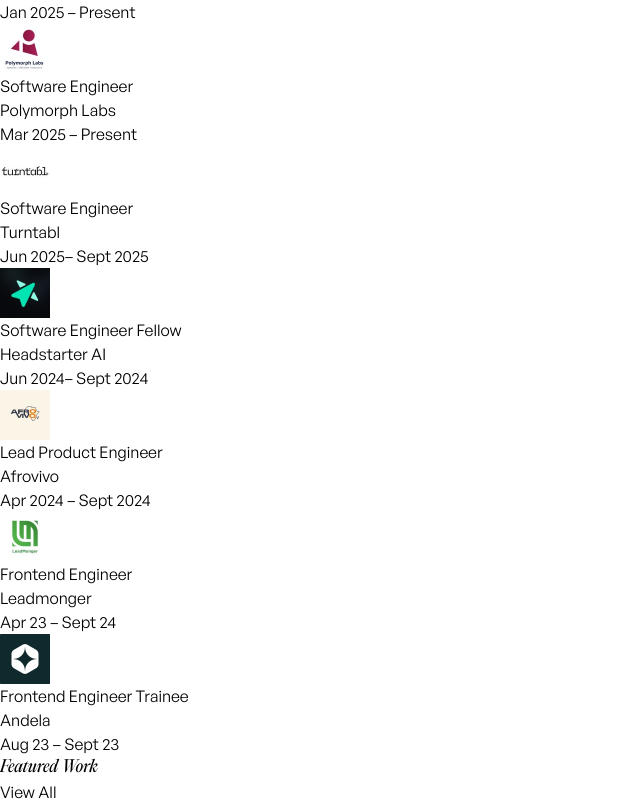
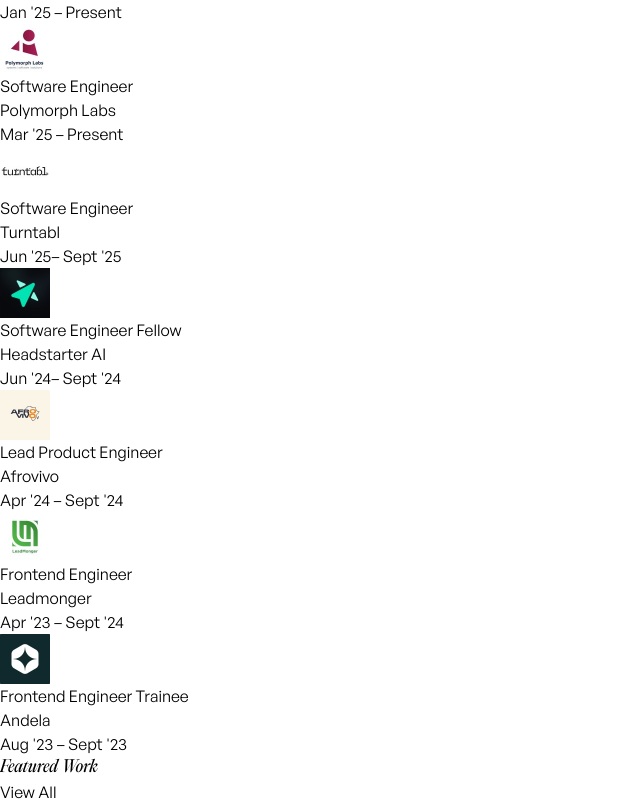
Before and after one commit to Selasie5/folio-v4, a Next.js app: page / in a window 1280 px wide. Shown: the part 1786-2587 px from the top of the page, without its empty margins (0-640 px from the left). Built offline with nearby package versions, Linux system fonts and the light colour scheme.

Commit message:
Fix styling issues in CertificationBadge component and update experience periods for consistency

```diff
--- a/src/components/core/CertificationBadge.tsx
+++ b/src/components/core/CertificationBadge.tsx
@@ -31,7 +31,7 @@
 
       {/* Logo */}
       <div className="relative flex-shrink-0">
-        <div className="h-12 w-12 bg-gray-100 rowunded-full overflow-hidden flex justify-center items-center border border-gray-200">
+        <div className="h-12 w-12 bg-gray-100 rounded-full overflow-hidden flex justify-center items-center border border-gray-200">
           <Image
             src={logo}
             alt={`${issuer} logo`}
@@ -43,7 +43,7 @@
       </div>
 
       {/* Text Info */}
-      <div className="flex flex-col justify-center items-center gap-0.5">
+      <div className="flex flex-col justify-center items-center text-center gap-0.5">
         <div className="flex items-center gap-1">
           <h4 className="text-gray-900 text-sm font-semibold">{title}</h4>
           <CheckBadgeIcon className="h-4 w-4 text-yellow-500" />
--- a/src/components/core/Experience.tsx
+++ b/src/components/core/Experience.tsx
@@ -19,7 +19,7 @@
     role: "Software Engineer",
     company: "Dimax Digital",
     logo: "/assets/dimax_digital_logo.jpeg",
-    period: "Jan 2025 – Present",
+    period: "Jan '25 – Present",
     achievements: [
       "Developed the landing page for the product",
       "Currently leading on the frontend with React but writing Laravel on the backend for a flagship product"
@@ -39,7 +39,7 @@
     role: "Software Engineer",
     company: "Polymorph Labs",
     logo: "/assets/polymorph_labs_logo.jpeg",
-    period: "Mar 2025 – Present",
+    period: "Mar '25 – Present",
     achievements: [
       "Implemented UI and logic fixes for the University of Ghana’s Department of Computer Science website, integrating Strapi CMS at some sections for dynamic content management and improved site maintainability",
       "Resolved critical bug fixes across the university admission management console, improving functionality and user experience while maintaining system stability.",
@@ -64,10 +64,10 @@
     role: "Software Engineer",
     company: "Turntabl",
     logo: "/assets/turntabl_logo.jpeg",
-    period: "Jun 2025– Sept 2025",
+    period: "Jun '25– Sept '25",
     achievements: [
-      "Developed the landing page for the product",
-      "Currently leading on the frontend with React but writing Laravel on the backend for a flagship product"
+      "Serves as the team lead and fullstack engineer ensuring that all requirement defined for the product WhisperBox were technically met",
+      "Built the entire POC demo backend in less than 12 hours and made key integrations on the frontend ",
     ],
     techStack: [
       "TypeScript",
@@ -83,7 +83,7 @@
     role: "Software Engineer Fellow",
     company: "Headstarter AI",
     logo: "/assets/theheadstarter_logo.jpeg",
-    period: "Jun 2024– Sept 2024",
+    period: "Jun '24– Sept '24",
     achievements: [
       "Built 5+ AI apps and APIs using NextJS, Open AI, Pinecone, and Stripe API with 98% accuracy as seen by 1k users.",
       "Developed projects from design to deployment leading 4+ engineering fellows using MVC design patterns",
@@ -102,7 +102,7 @@
     role: "Lead Product Engineer",
     company: "Afrovivo",
     logo: "/assets/vivo_logo.jpeg",
-    period: "Apr 2024 – Sept 2024",
+    period: "Apr '24 – Sept '24",
     achievements: [
       "Plan and strategize with the engineering and design team to help achieve set goals in time.",
       "Reviewed initial backend infrastructure and planned redesign to suit product requirements while enhancing optimization and efficiency.",
@@ -126,7 +126,7 @@
     role: "Frontend Engineer",
     company: "Leadmonger",
     logo: "/assets/lm_logo.jpeg",
-    period: "Apr 23 – Sept 24",
+    period: "Apr '23 – Sept '24",
     achievements: [
       "Worked extensively and closely with a team of designers to develop visually appealing and highly responsive websites and web apps for clients.",
       "Develop websites and web apps that meet the expectations of clients in both visuals aesthetics and functionality.",
@@ -142,7 +142,7 @@
     role: "Frontend Engineer Trainee",
     company: "Andela",
     logo: "/assets/andela_logo.jpeg",
-    period: "Aug 23 – Sept 23",
+    period: "Aug '23 – Sept '23",
     achievements: [
      "I was engaged in intense and extensive collaboration with both new and experienced devs to learn and work with the REACT JS library and Next JS framework. I interacted with a community of learners and technical mentors, completed assessments, and various tasks."
     ],
```
